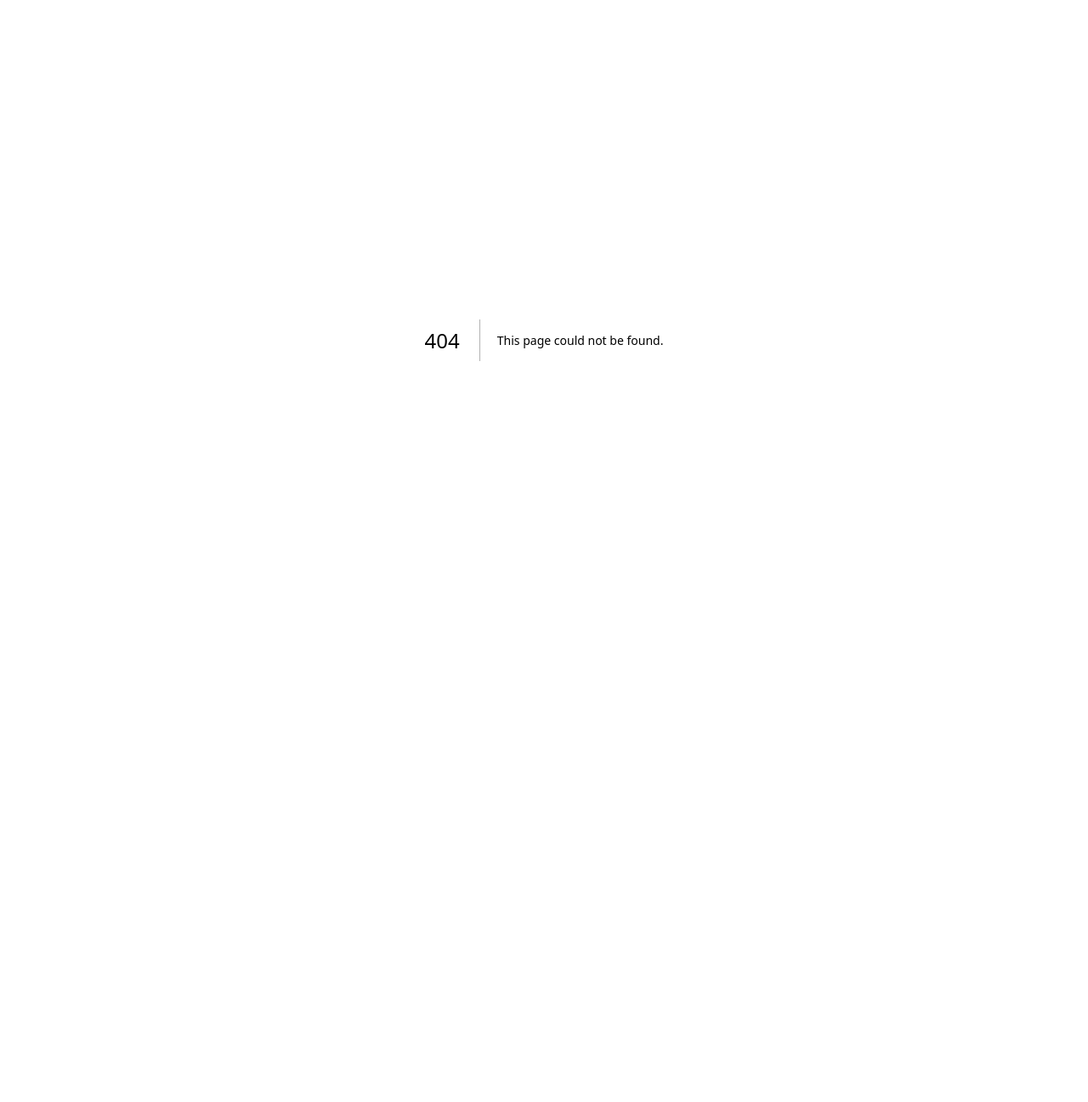
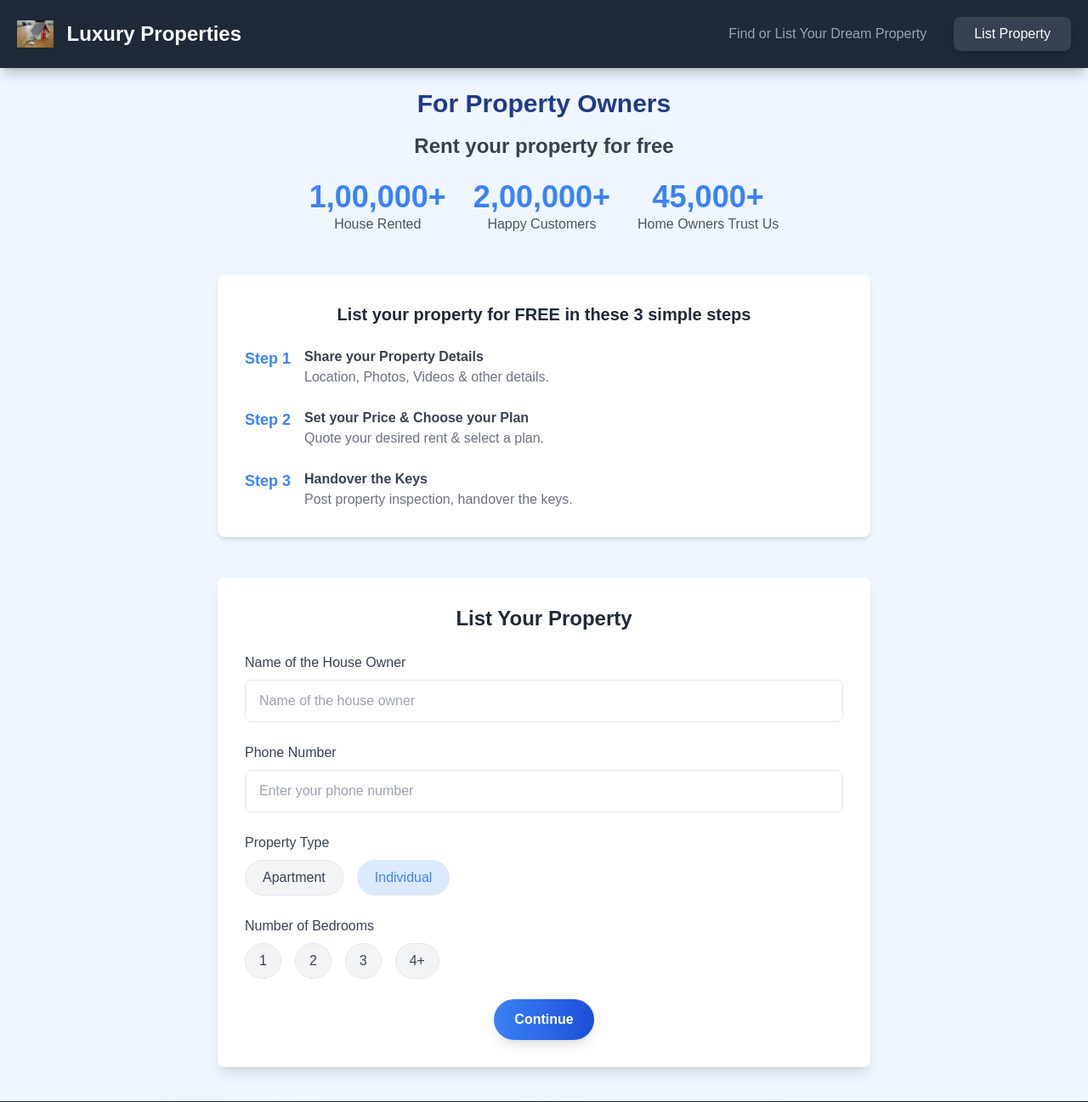
Before and after one commit to aditya-sb/cloudaccomodation, a Next.js app: page /list_property in a window 1280 px wide. Before the commit this address had no page. Shown: the top 1297 px of the page at 85% size. Before the commit the page ends 800 px from the top, so only its background shows below. Built offline with nearby package versions, Linux system fonts and the light colour scheme.

Commit message:
list down form ui

```diff
--- a/src/app/components/Header.tsx
+++ b/src/app/components/Header.tsx
@@ -1,6 +1,7 @@
 // src/app/components/Header.tsx
 "use client"; // Mark as client-side component
 
+import Link from "next/link";
 import { useState, useEffect } from "react";
 
 export default function Header() {
@@ -54,9 +55,11 @@ export default function Header() {
           <a href="#" className="text-gray-400 hover:text-white transition">
             Find or List Your Dream Property
           </a>
+          <Link href="/list_property" passHref>
           <button className="bg-gray-700 hover:bg-gray-600 text-white py-2 px-6 rounded-lg shadow-md transition">
             List Property
           </button>
+          </Link>
         </nav>
         <button className="md:hidden" onClick={toggleMenu}>
           <span className="text-white text-3xl">&#9776;</span>
--- /dev/null
+++ b/src/app/list_property/form.tsx
@@ -0,0 +1,116 @@
+import React from "react";
+import { FaCheckCircle } from "react-icons/fa";
+
+const Form = () => {
+  return (
+    <div className="min-h-screen bg-blue-50 text-gray-800 flex flex-col items-center py-10 px-4">
+      {/* Top Section: Property Owners Benefits */}
+      <div className="text-center mb-12">
+        <h1 className="text-3xl font-bold text-blue-900 mb-4">For Property Owners</h1>
+        <h2 className="text-2xl font-semibold text-gray-700">Rent your property for free</h2>
+        <div className="flex justify-center space-x-8 mt-6">
+          <div className="text-center">
+            <div className="text-4xl font-bold text-blue-500">1,00,000+</div>
+            <p className="text-gray-600">House Rented</p>
+          </div>
+          <div className="text-center">
+            <div className="text-4xl font-bold text-blue-500">2,00,000+</div>
+            <p className="text-gray-600">Happy Customers</p>
+          </div>
+          <div className="text-center">
+            <div className="text-4xl font-bold text-blue-500">45,000+</div>
+            <p className="text-gray-600">Home Owners Trust Us</p>
+          </div>
+        </div>
+      </div>
+
+      {/* Steps Section */}
+      <div className="bg-white shadow-md rounded-lg p-8 mb-12 w-full max-w-3xl">
+        <h3 className="text-xl font-bold text-center text-gray-800 mb-6">
+          List your property for FREE in these 3 simple steps
+        </h3>
+        <div className="space-y-6">
+          <div className="flex items-start">
+            <div className="text-blue-500 font-bold text-lg">Step 1</div>
+            <div className="ml-4">
+              <h4 className="text-gray-700 font-semibold">Share your Property Details</h4>
+              <p className="text-gray-500">Location, Photos, Videos & other details.</p>
+            </div>
+          </div>
+          <div className="flex items-start">
+            <div className="text-blue-500 font-bold text-lg">Step 2</div>
+            <div className="ml-4">
+              <h4 className="text-gray-700 font-semibold">Set your Price & Choose your Plan</h4>
+              <p className="text-gray-500">Quote your desired rent & select a plan.</p>
+            </div>
+          </div>
+          <div className="flex items-start">
+            <div className="text-blue-500 font-bold text-lg">Step 3</div>
+            <div className="ml-4">
+              <h4 className="text-gray-700 font-semibold">Handover the Keys</h4>
+              <p className="text-gray-500">Post property inspection, handover the keys.</p>
+            </div>
+          </div>
+        </div>
+      </div>
+
+      {/* Property Listing Form */}
+      <div className="bg-white shadow-lg rounded-lg p-8 w-full max-w-3xl">
+        <h3 className="text-2xl font-bold text-gray-800 mb-6 text-center">List Your Property</h3>
+        <form className="space-y-6">
+          <div>
+            <label className="block text-gray-700 font-medium mb-2">Name of the House Owner</label>
+            <input
+              type="text"
+              placeholder="Name of the house owner"
+              className="w-full px-4 py-3 border rounded-lg text-gray-700 focus:outline-none focus:ring-2 focus:ring-blue-500"
+            />
+          </div>
+          <div>
+            <label className="block text-gray-700 font-medium mb-2">Phone Number</label>
+            <input
+              type="tel"
+              placeholder="Enter your phone number"
+              className="w-full px-4 py-3 border rounded-lg text-gray-700 focus:outline-none focus:ring-2 focus:ring-blue-500"
+            />
+          </div>
+          <div>
+            <label className="block text-gray-700 font-medium mb-2">Property Type</label>
+            <div className="flex space-x-4">
+              <button type="button" className="px-5 py-2 border rounded-full text-gray-700 bg-gray-100">
+                Apartment
+              </button>
+              <button type="button" className="px-5 py-2 border rounded-full text-blue-500 bg-blue-100">
+                Individual
+              </button>
+            </div>
+          </div>
+          <div>
+            <label className="block text-gray-700 font-medium mb-2">Number of Bedrooms</label>
+            <div className="flex space-x-4">
+              {[1, 2, 3, "4+"].map((number) => (
+                <button
+                  key={number}
+                  type="button"
+                  className="px-4 py-2 border rounded-full text-gray-700 bg-gray-100"
+                >
+                  {number}
+                </button>
+              ))}
+            </div>
+          </div>
+          <div className="text-center">
+            <button
+              type="submit"
+              className="px-6 py-3 bg-gradient-to-r from-blue-500 to-blue-700 text-white font-semibold rounded-full shadow-lg hover:from-blue-600 hover:to-blue-800"
+            >
+              Continue
+            </button>
+          </div>
+        </form>
+      </div>
+    </div>
+  );
+};
+
+export default Form;
--- /dev/null
+++ b/src/app/list_property/page.tsx
@@ -0,0 +1,19 @@
+// src/app/page.tsx
+
+import CustomerReviews from "../components/CustomerReviews";
+import Footer from "../components/Footer";
+import Header from "../components/Header";
+import Form from "./form";
+
+export default function Home() {
+  return (
+    <div className="min-h-screen bg-gray-900 text-white">
+      <Header />
+      <div className="pt-16"> {/* Adjust `pt-16` based on your header height */}
+        <Form />
+      </div>
+      <CustomerReviews />
+      <Footer />
+    </div>
+  );
+}
--- a/src/app/properties/page.tsx
+++ b/src/app/properties/page.tsx
@@ -32,7 +32,7 @@ const mockProperties: Property[] = [
 
 function MapView({ properties }: { properties: Property[] }) {
   return (
-    <div className="flex bg-white shadow-lg rounded-lg overflow-hidden">
+    <div className="flex bg-blue-50 shadow-lg rounded-lg overflow-hidden">
       {/* Map Section */}
       <div className="w-2/3 bg-blue-100 h-[600px] flex items-center justify-center rounded-l-lg">
         <span className="text-gray-700 font-semibold text-lg">Map Placeholder</span>
```
